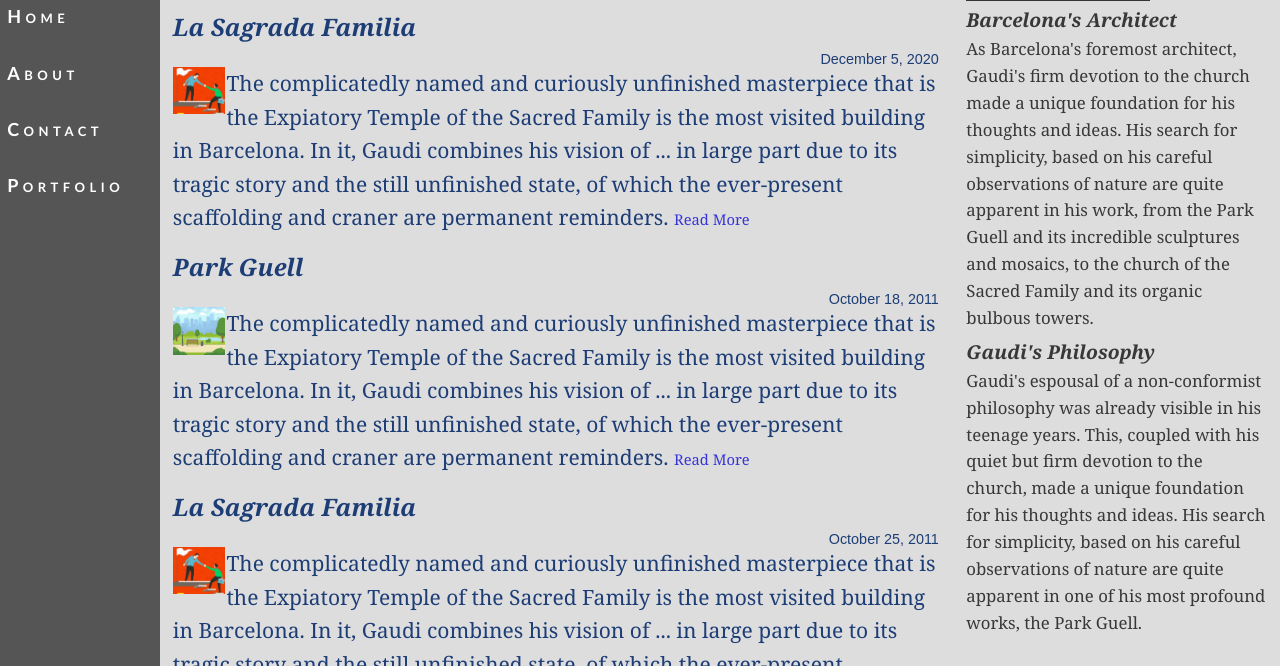
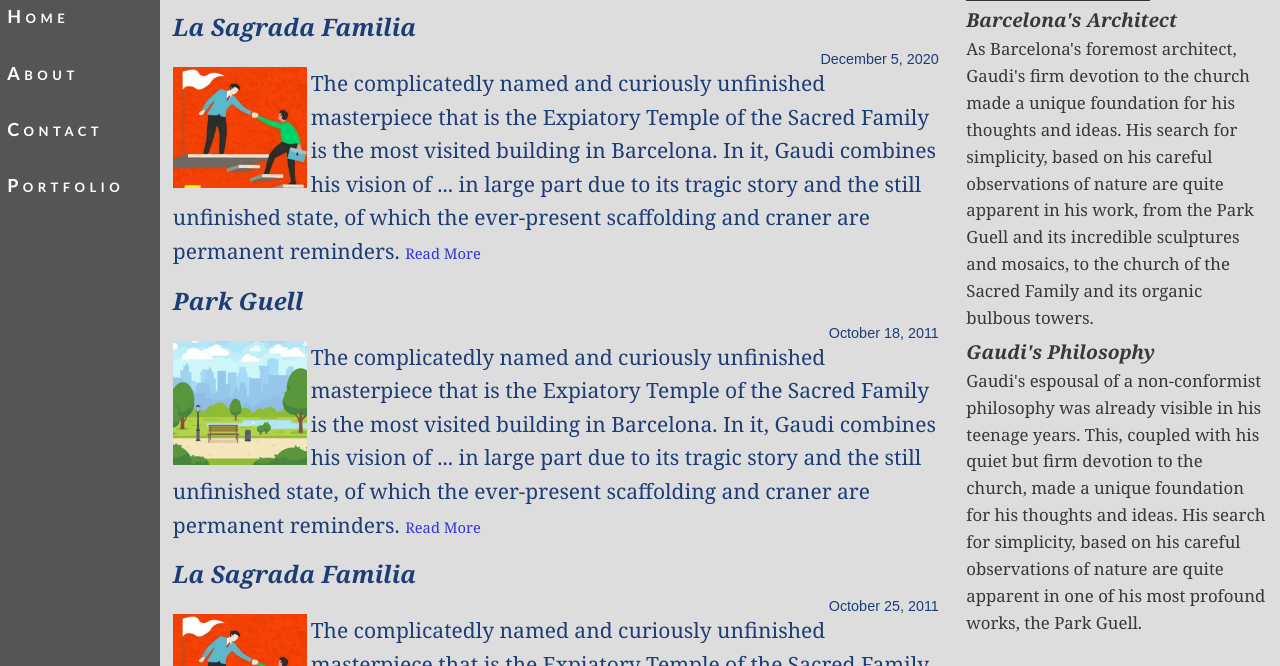
Before and after one commit to praiztech/Deque-Homepage, a plain HTML site: page index.html in a window 1280 px wide. Shown: the part 134-800 px from the top of the page. Drawn offline with Linux system fonts and the light colour scheme.

Commit message:
Update main.css

```diff
--- a/assets/css/main.css
+++ b/assets/css/main.css
@@ -1,11 +1,6 @@
 @charset "UTF-8";
 
 /* MAIN */
-
-.img-wrap {
-    float: left;
-    width: 30%;
-}
 
 .img-wrap img {
     max-width: 97.5%;
@@ -41,7 +36,7 @@ aside p {
 
     .img-wrap {
         float: left;
-        width: 17.5%;
+        width: 30%;
     }
 }
 
@@ -49,7 +44,7 @@ aside p {
 
     .img-wrap {
         float: left;
-        width: 12%;
+        width: 25%;
     }
 }
 
@@ -57,7 +52,7 @@ aside p {
 
     .img-wrap {
         float: left;
-        width: 7%;
+        width: 18%;
     }
 
     aside {
```
